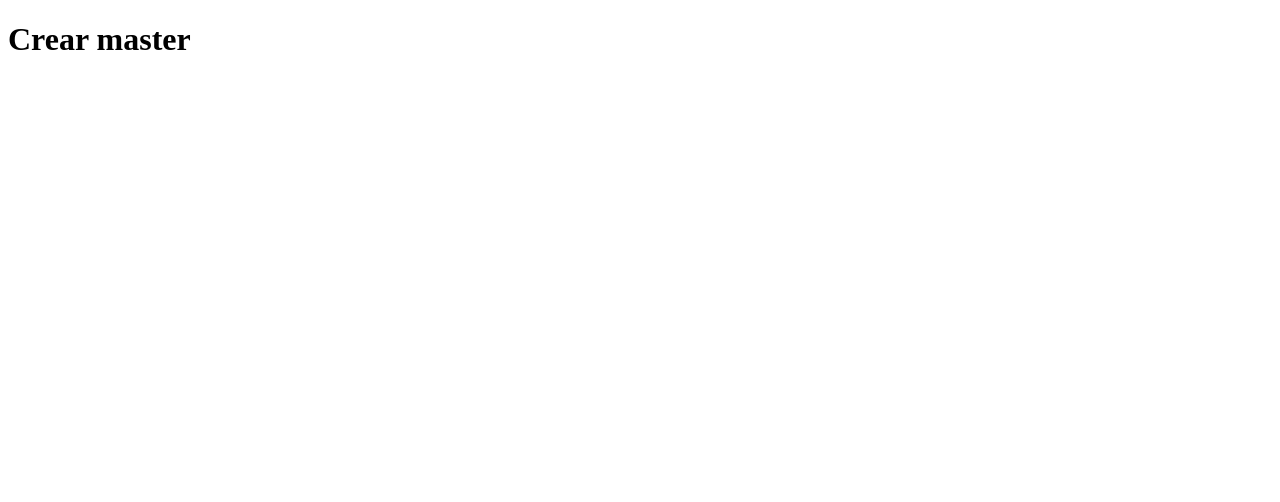
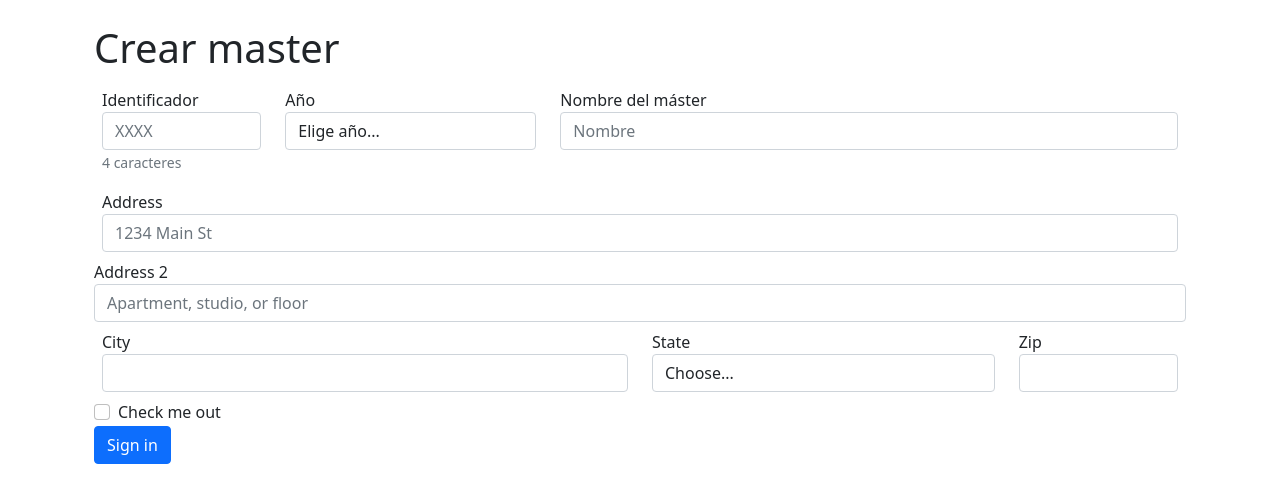
Before and after one commit to dnicolasorellana/xml, a plain HTML site: page formulario.html in a window 1280 px wide. Drawn offline with nearby package versions, Linux system fonts and the light colour scheme.

Commit message:
prueba subir

```diff
--- a/formulario.html
+++ b/formulario.html
@@ -1,12 +1,88 @@
 <!DOCTYPE html>
 <html lang="en">
+
 <head>
     <meta charset="UTF-8">
     <meta http-equiv="X-UA-Compatible" content="IE=edge">
     <meta name="viewport" content="width=device-width, initial-scale=1.0">
     <title>Crear Master</title>
+
+    <!-- Bootstrap -->
+    <link href="https://cdn.jsdelivr.net/npm/bootstrap@5.0.0-beta2/dist/css/bootstrap.min.css" rel="stylesheet"
+        integrity="sha384-BmbxuPwQa2lc/FVzBcNJ7UAyJxM6wuqIj61tLrc4wSX0szH/Ev+nYRRuWlolflfl" crossorigin="anonymous">
+    </link>
 </head>
+
 <body>
-    <h1>Crear master</h1>
+    <div class="container p-4">
+        <h1>Crear master</h1>
+        <form>
+            <div class="row p-2">
+                <div class="form-group col-md-2">
+                    <label for="inputEmail4">Identificador</label>
+                    <input type="email" class="form-control" id="inputEmail4" placeholder="XXXX">
+                    <small id="emailHelp" class="form-text text-muted">4 caracteres</small>
+                </div>
+                <div class="form-group col-md-3">
+                    <label for="inputState">Año</label>
+                    <select id="inputState" class="form-control">
+                        <option selected>Elige año...</option>
+                        <option>2020-2021</option>
+                        <option>2021-2022</option>
+                        <option>2022-2023</option>
+                        <option>2023-2024</option>
+                        <option>2024-2025</option>
+                    </select>
+                </div>
+                <div class="form-group col-md-7">
+                    <label for="inputPassword4">Nombre del máster</label>
+                    <input type="password" class="form-control" id="inputPassword4" placeholder="Nombre">
+                </div>
+            </div>
+            <div class="form-group p-2">
+                <label for="inputAddress">Address</label>
+                <input type="text" class="form-control" id="inputAddress" placeholder="1234 Main St">
+            </div>
+            <div class="form-group">
+                <label for="inputAddress2">Address 2</label>
+                <input type="text" class="form-control" id="inputAddress2" placeholder="Apartment, studio, or floor">
+            </div>
+            <div class="row p-2">
+                <div class="form-group col-md-6">
+                    <label for="inputCity">City</label>
+                    <input type="text" class="form-control" id="inputCity">
+                </div>
+                <div class="form-group col-md-4">
+                    <label for="inputState">State</label>
+                    <select id="inputState" class="form-control">
+                        <option selected>Choose...</option>
+                        <option>...</option>
+                    </select>
+                </div>
+                <div class="form-group col-md-2">
+                    <label for="inputZip">Zip</label>
+                    <input type="text" class="form-control" id="inputZip">
+                </div>
+            </div>
+            <div class="form-group">
+                <div class="form-check">
+                    <input class="form-check-input" type="checkbox" id="gridCheck">
+                    <label class="form-check-label" for="gridCheck">
+                        Check me out
+                    </label>
+                </div>
+            </div>
+            <button type="submit" class="btn btn-primary">Sign in</button>
+        </form>
+    </div>
+
+    <!-- Scripts -->
+    <script src="https://code.jquery.com/jquery-3.3.1.js"></script>
+    <script src="https://cdn.jsdelivr.net/npm/bootstrap@5.0.0-beta2/dist/js/bootstrap.bundle.min.js"
+        integrity="sha384-b5kHyXgcpbZJO/tY9Ul7kGkf1S0CWuKcCD38l8YkeH8z8QjE0GmW1gYU5S9FOnJ0"
+        crossorigin="anonymous"></script>
+    <script src="js/formulario.js"></script>
+
 </body>
+
 </html>
```
Also changed, not shown: pruebaDOM_nico.html (added, +46 -0 lines), js/formulario.js (added), js/main.js (renamed from main.js), 1 other file.
